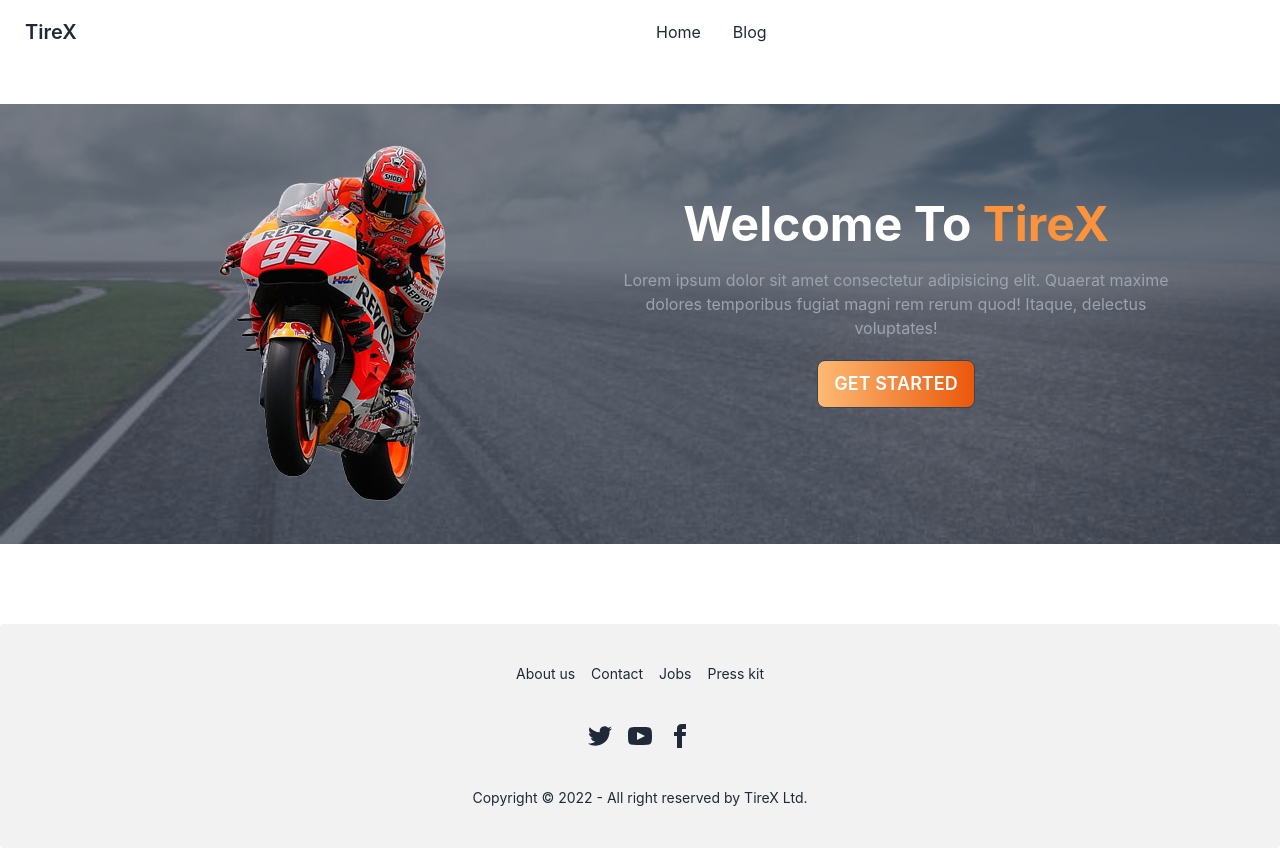
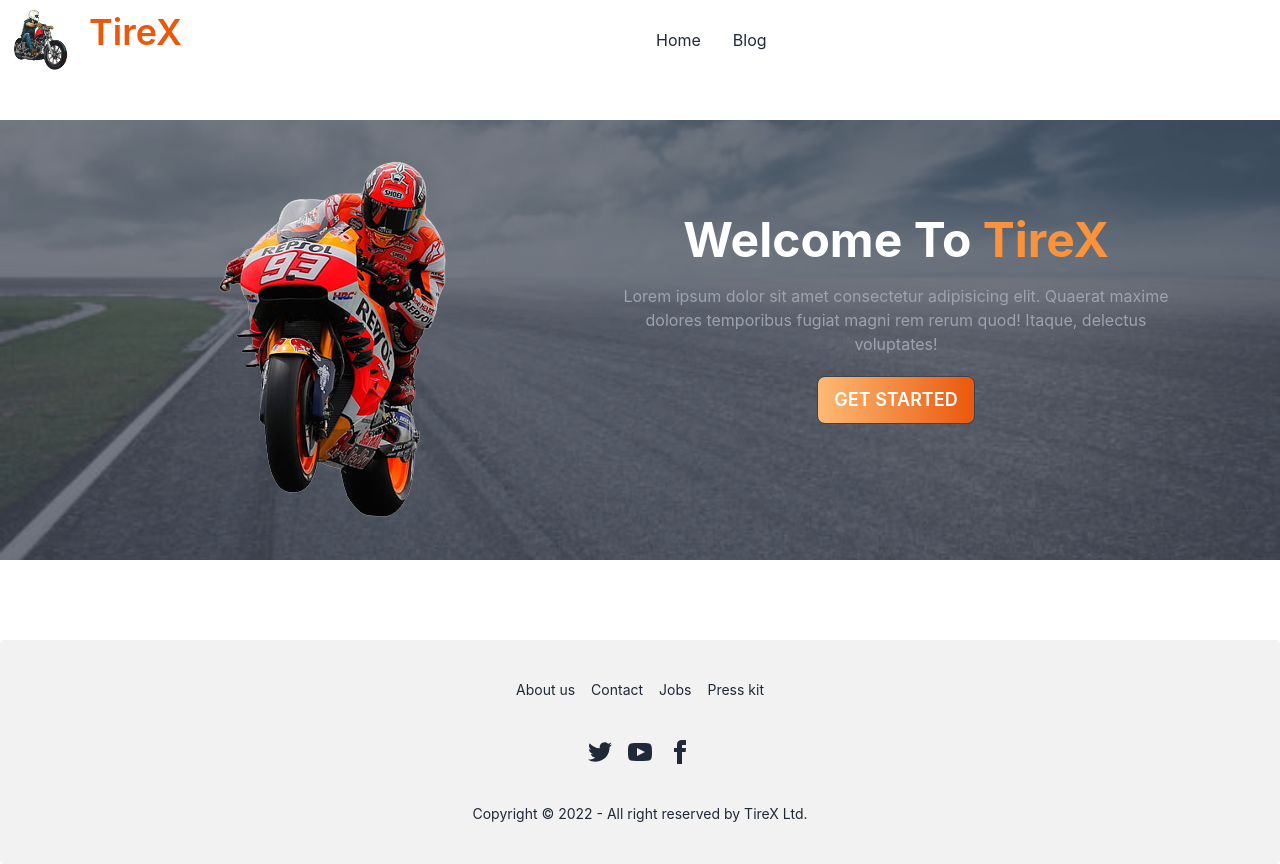
Before and after one commit to Fahim-05/TireX-client, a React (Create React App) app: page / in a window 1280 px wide. Built offline with nearby package versions, Linux system fonts and the light colour scheme.

Commit message:
logo added

```diff
--- a/src/Pages/Shared/Navbar/Navbar.js
+++ b/src/Pages/Shared/Navbar/Navbar.js
@@ -1,5 +1,6 @@
 import React from 'react';
 import { Link } from 'react-router-dom';
+import logo from '../../../assets/logo/logo.png';
 
 const Navbar = () => {
 
@@ -20,7 +21,12 @@ const Navbar = () => {
                             {menuItems}
                         </ul>
                     </div>
-                    <Link className="btn btn-ghost normal-case text-xl">TireX</Link>
+                    <div className='flex avatar'>
+                        <div className="w-16 rounded">
+                            <img src={logo} alt='' />
+                        </div>
+                        <Link className="btn btn-ghost normal-case text-4xl text-orange-600">TireX</Link>
+                    </div>
                 </div>
                 <div className="navbar-center hidden lg:flex">
                     <ul className="menu menu-horizontal p-0">
```
Also changed, not shown: src/assets/logo/logo.png (added).
